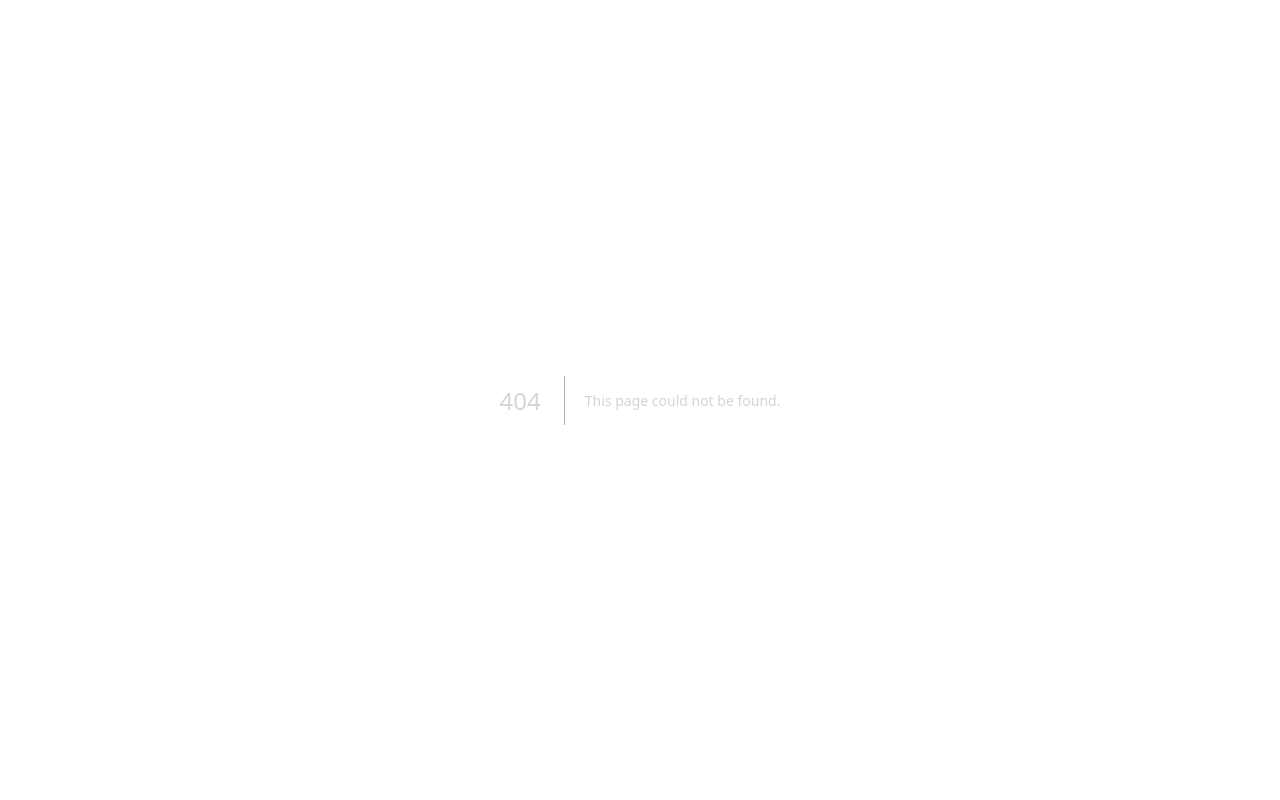
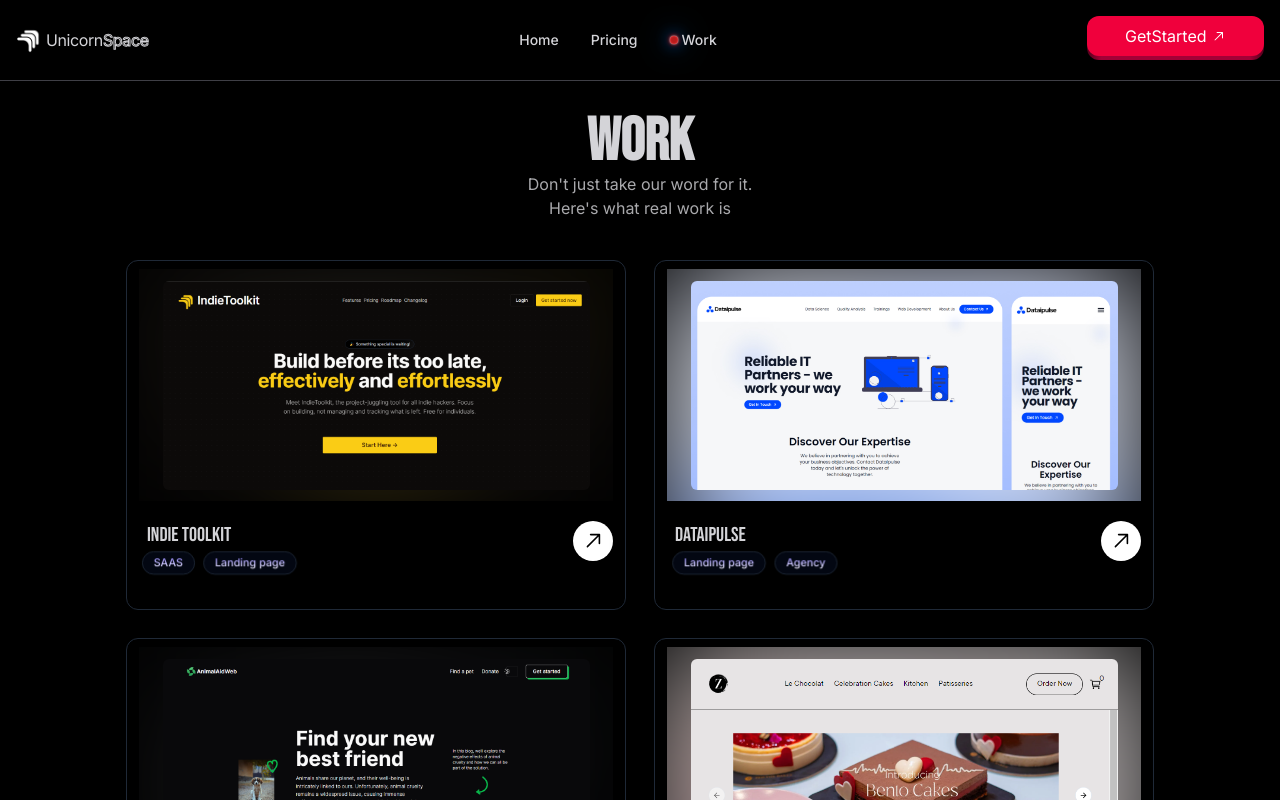
Before and after one commit to mohdfaizan5/unicornspace, a Next.js app: page /work in a window 1280 px wide. Before the commit this address had no page. Shown: the top 800 px of the page. Built offline with nearby package versions, Linux system fonts and the light colour scheme.

Commit message:
Some changes made in home page

```diff
--- a/src/app/page.tsx
+++ b/src/app/page.tsx
@@ -14,7 +14,7 @@
 
 const page = () => {
   return (
-    <div className="pb-10 overflow-x-hidden font-satori bg-background text-gray-50">
+    <div className="pb-10 overflow-x-hidden font-satori bg-background text-gray-50 w-full">
       <Navbar />
       <HeroSection />
       {/* <div className="py-10">
@@ -29,16 +29,20 @@
         <CardSpotlight1 />
         <CardSpotlight2 />
       </section>
-      <section className="my-20">
+      <section className="my-20 flex items-center justify-center w-full">
+        <div>
           <h1 className="text-[4rem] leading-[5.5rem] max-w-[45rem] font-medium  tracking-tight max-[716px]:text-6xl font-bebas max-[600px]:text-5xl max-[470px]:text-4xl  text-center">
             Our Services
           </h1>
-        <ol className="opacity-80 list-disc ml-20">
+        </div>
+        <div>
+          <ol className="opacity-80 mx-auto  list-disc ml-20">
             <li>WebDevelopment</li>
             <li>Video Editing</li>
             <li>SEO</li>
             <li>Native WebApps</li>
           </ol>
+        </div>
       </section>
       {/* <Testimonials/> */}
       <CallOut />
--- a/src/app/work/[name]/page.tsx
+++ /dev/null
@@ -1,9 +0,0 @@
-import React from 'react'
-
-const page = () => {
-  return (
-    <div>page</div>
-  )
-}
-
-export default page
--- /dev/null
+++ b/src/app/work/page.tsx
@@ -0,0 +1,15 @@
+import Navbar from '@/components/Navbar'
+import Projects from '@/components/Projects'
+import React from 'react'
+
+const page = () => {
+  return (
+    <div>
+      <Navbar/>
+      <div className='mt-28'/>
+      <Projects/>
+    </div>
+  )
+}
+
+export default page
--- a/src/components/HeroSection.tsx
+++ b/src/components/HeroSection.tsx
@@ -8,12 +8,11 @@
     <main className="h-[90vh] flex flex-col gap-3 justify-center items-start px-5 md:items-center pb-10 relative">
       <div className="absolute mt-[75px]  bottom-0 left-0 right-0 top-0 bg-[linear-gradient(to_right,#4f4f4f2e_1px,transparent_1px),linear-gradient(to_bottom,#4f4f4f2e_1px,transparent_1px)] bg-[size:14px_24px] [mask-image:radial-gradient(ellipse_60%_50%_at_50%_0%,#000_70%,transparent_100%)]"></div>
       <h1 className="text-[4rem] md:text-[5rem] align-middle pt-28 tracking-tight selection:bg-red-800 leading-none group hover:select-text z-10 md:text-center font-bebas  ">
-        We craft webapps <br className="hidden"/> & brands
+        We craft webapps <br className="hidden" /> & brands
       </h1>
       <p className="font-medium md:mt-2 md:text-center md:w-[50vw] text-zinc-500 ">
-        UnicornSpace is a leading agency based in India. We help
-        startups & Fortune 500 companies delight humans on the other side of the
-        screen.
+        UnicornSpace is a leading agency based in Bangalore. We help startups &
+        Business owners to grow their business online.
       </p>
       <StyledButton
         className="flex justify-start items-center  gap-1 btn-primary group  "
@@ -21,8 +20,20 @@
       >
         GetStarted <ArrowTopRightIcon className="group-hover:translate-x-px " />
       </StyledButton>
-      <Image src={"/binary_pngs_white/Binary_black_003.png"} alt="" width={300} height={300} className="hidden md:block absolute right-10 animate-background-shine"/>
-      <Image src={"/binary_pngs_white/Binary_black_012.png"} alt="" width={300} height={300} className="animate-pulse md:animate-none absolute md:left-20 -right-20 md:bottom-16 -bottom-10 opacity-60"/>
+      <Image
+        src={"/binary_pngs_white/Binary_black_003.png"}
+        alt=""
+        width={300}
+        height={300}
+        className="hidden md:block absolute right-10 animate-background-shine"
+      />
+      <Image
+        src={"/binary_pngs_white/Binary_black_012.png"}
+        alt=""
+        width={300}
+        height={300}
+        className="animate-pulse md:animate-none absolute md:left-20 -right-20 md:bottom-16 -bottom-10 opacity-60"
+      />
       {/* <h1 className="text-[4rem] md:text-[7rem] pt-10 tracking-tight selection:bg-red-800 leading-none group hover:select-text z-10">
         <span className="">U</span>nicorn
         <span className="outlineText">
--- a/src/components/Navbar.tsx
+++ b/src/components/Navbar.tsx
@@ -26,7 +26,7 @@
   console.log(pathname);
   return (
     <>
-      <header className="fixed top-0 left-0 right-0 flex items-center justify-between max-w-screen-xl px-4 py-5 mx-auto border-b border-zinc-700 bg-background  bg-clip-padding backdrop-filter backdrop-blur-sm bg-opacity-10 z-50 text-zinc-300">
+      <header className="fixed top-0 left-0 right-0 flex items-center justify-between max-w-screen-xl px-4 py-5 mx-auto border-b border-zinc-700 bg-background  bg-clip-padding backdrop-filter backdrop-blur-lg bg-opacity-10 z-50 text-zinc-300">
         <Link
           href={"/"}
           className="text-[1rem] tracking-tight selection:bg-red-800 leading-none group hover:select-text text-zinc-300 group flex items-center"
@@ -45,7 +45,7 @@
         </Link>
         <nav className="items-center hidden gap-5 text-sm md:flex font-satori-300 text-zinc-500">
           <Link
-            className="hover:scale-105 hover:underline-offset-auto hover:underline"
+            className="hover:scale-105 hover:underline-offset-auto "
             href="/"
           >
             <Button className="text-zinc-300" variant={"link"}>
@@ -57,7 +57,7 @@
           </Link>
           {/* <Separator orientation="vertical" className="bg-primary"></Separator> */}
           <Link
-            className="hover:scale-105 hover:underline-offset-auto hover:underline"
+            className="hover:scale-105 hover:underline-offset-auto "
             href="/pricing"
           >
             <Button className="-ml-5 text-zinc-300" variant={"link"}>
@@ -65,6 +65,17 @@
                 <span className="size-2  mr-1 rounded-full bg-red-700 shadow-[0_0_2px_#fff,inset_0_0_2px_#FF474C,0_0_5px_#ff0000,0_0_15px_#08f,0_0_30px_#08f]"></span>
               )}
               Pricing
+            </Button>
+          </Link>
+          <Link
+            className="hover:scale-105 hover:underline-offset-auto "
+            href="/work"
+          >
+            <Button className="-ml-5 text-zinc-300" variant={"link"}>
+              {pathname === "/work" && (
+                <span className="size-2  mr-1 rounded-full bg-red-700 shadow-[0_0_2px_#fff,inset_0_0_2px_#FF474C,0_0_5px_#ff0000,0_0_15px_#08f,0_0_30px_#08f]"></span>
+              )}
+              Work
             </Button>
           </Link>
         </nav>
@@ -78,10 +89,8 @@
                 {/* <SheetTitle>Are you absolutely sure?</SheetTitle> */}
                 <SheetDescription className="flex flex-col items-start justify-between h-[80vh] my-auto pt-14">
                   <div className="flex flex-col gap-5">
-                    <Link
-                      className="hover:scale-105 hover:underline-offset-auto hover:underline"
-                      href="/"
-                    >``
+                    <Link className=" hover:scale-105" href="/">
+                      ``
                       <Button className="text-zinc-300" variant={"link"}>
                         Home
                         {pathname === "/" && (
@@ -91,7 +100,7 @@
                     </Link>
                     {/* <Separator orientation="vertical" className="bg-primary"></Separator> */}
                     <Link
-                      className="hover:scale-105 hover:underline-offset-auto hover:underline"
+                      className="hover:scale-105 hover:underline-offset-auto "
                       href="/pricing"
                     >
                       <Button className="text-zinc-300" variant={"link"}>
@@ -102,6 +111,8 @@
                       </Button>
                     </Link>
                   </div>
+                  <Link
+                   href={"/pricing"}></Link>
                   <StyledButton
                     className="hidden md:flex items-center gap-1 btn-primary group "
                     parentClassName=" md:flex"
--- a/src/components/Projects.tsx
+++ b/src/components/Projects.tsx
@@ -8,56 +8,63 @@
     name: "Indie Toolkit",
     image: "/testimonials/indietoolkit.png",
     year: 2024,
+    tags: ["SAAS", "Landing page"],
   },
   {
     name: "DataiPulse",
     image: "/testimonials/dataipulse.jpg",
     year: 2023,
+    tags: ["Landing page", "Agency"],
   },
   {
     name: "Animal Aid",
     image: "/testimonials/animal-aid-project.png",
     year: 2023,
+    tags: ["Charity", "Funding page"],
   },
-  {
-    name: "bento grid",
-    image: "/testimonials/bentogrids-dashboard.png",
-    year: 2023,
-  },
-  {
-    name: "File Converter",
-    image: "/testimonials/file_conversion.png",
-    year: 2023,
-  },
+  // {
+  //   name: "bento grid",
+  //   image: "/testimonials/bentogrids-dashboard.png",
+  //   year: 2023,
+  // },
+  // {
+  //   name: "File Converter",
+  //   image: "/testimonials/file_conversion.png",
+  //   year: 2023,
+  // },
   {
     name: "ZedTheBaker",
     image: "/testimonials/ztb_23.png",
     year: 2023,
+    tags: ["Bakery", "E-commerce"],
   },
-  {
-    name: "URL Shortner",
-    image: "/testimonials/url_shortner.png",
-    year: 2023,
-  },
+  // {
+  //   name: "URL Shortner",
+  //   image: "/testimonials/url_shortner.png",
+  //   year: 2023,
+  // },
   {
     name: "Devgrads",
     image: "/testimonials/url_shortner.png",
     year: 2023,
+    tags: ["Education", "E-learning"],
   },
 ];
 
 const Projects = () => {
   return (
     <section className="flex flex-col items-center justify-center">
-      <h1 className="text-[4rem] leading-[5.5rem] max-w-[45rem] font-medium  tracking-tight max-[716px]:text-6xl font-bebas max-[600px]:text-5xl max-[470px]:text-4xl  ">
+      {/* <h1 className="text-[4rem] leading-[5.5rem] max-w-[45rem] font-medium  tracking-tight max-[716px]:text-6xl font-bebas max-[600px]:text-5xl max-[470px]:text-4xl  ">
         Work
-      </h1>
-      <h5 className="max-w-[35rem]  opacity-80 max-[470px]:text-sm">
+      </h1> */}
+      <h1 className="text-6xl font-bold font-bebas">Work</h1>
+
+      <h5 className="max-w-[15rem] text-center opacity-80 max-[470px]:text-sm mb-10">
         Don&#39;t just take our word for it. Here&#39;s what real work is
       </h5>
       <div className="grid grid-cols-1 md:grid-cols-10 gap-7 justify-center">
         {projects.map((project) => (
-          <EachProject data={project} key={project.name}/>
+          <EachProject data={project} key={project.name} />
         ))}
       </div>
     </section>
@@ -65,24 +72,44 @@
 };
 
 const EachProject = ({ data }: { data: Project }) => {
-  const { image, name, year } = data;
+  const { image, name, year, tags } = data;
   return (
-    <div
-      className="w-[500px] h-[350px] col-span-5 overflow-hidden border border-gray-800 shadow-2xl rounded-xl p-3"
-
-    >
+    <div className="w-[400px] mx-auto h-[300px] md:w-[500px] md:h-[350px] col-span-5 py-2 overflow-hidden border border-gray-800 shadow-2xl rounded-xl p-3">
+      <div className="relative h-[70%] overflow-hidden">
         <Image
-        className="object-cover h-[80%] overflow-x-hidden object-top rounded-t-md"
+          className="overflow-hidden  blur-3xl rounded-t-md"
+          src={image}
+          alt={name}
+          width={500}
+          quality={50}
+          height={330}
+        />
+        <Image
+          className="object-cover absolute top-3 left-6 z-10  overflow-x-hidden object-top rounded-md h-[90%] w-[90%]"
           src={image}
           alt={name}
           width={500}
           height={330}
         />
-      <div className="flex justify-between mt-5">
+      </div>
+      <div className="flex justify-between mt-5 bg-black z-10">
+        <section className="bg-black">
+          <div className="flex items-baseline gap-3">
+            <h3 className="text-xl font-bebas ml-2">{name}</h3>
+            {/* <p className="text-sm opacity-80">{year}</p> */}
+          </div>
+          {tags && (
             <div>
-          <h3 className="text-xl font-bebas">{name}</h3>
-          <p className="text-sm opacity-80">{year}</p>
+              {tags.map((tag) => (
+                <span className="inline-flex cursor-pointer items-center justify-center rounded-full border border-gray-800 bg-gray-950 px-3 scale-90 py-1 text-xs font-medium text-gray-300 backdrop-blur-3xl">
+                  <span className="bg-gradient-to-t from-[#fff] to-[#8678f9] bg-clip-text text-transparent">
+                    {tag}
+                  </span>
+                </span>
+              ))}
             </div>
+          )}
+        </section>
         <Link href={"#"}>
           <div className="bg-white size-10 flex justify-center items-center rounded-full hover:rotate-12 hover:transition-transform">
             <ArrowTopRightIcon className="text-black size-6" />
--- a/src/types/general.ts
+++ b/src/types/general.ts
@@ -8,4 +8,5 @@
   name: string;
   image: string;
   year: number;
+  tags?: string[];
 };
```
Lines whose indentation alone changed are shown as unchanged.
